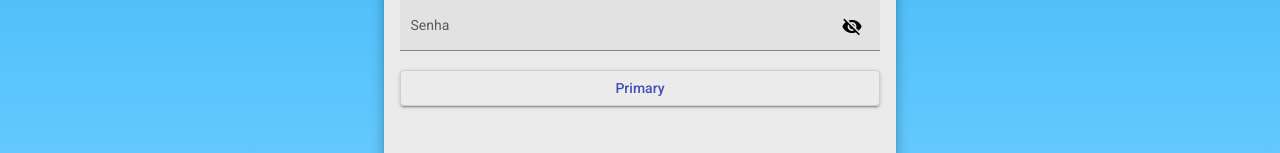
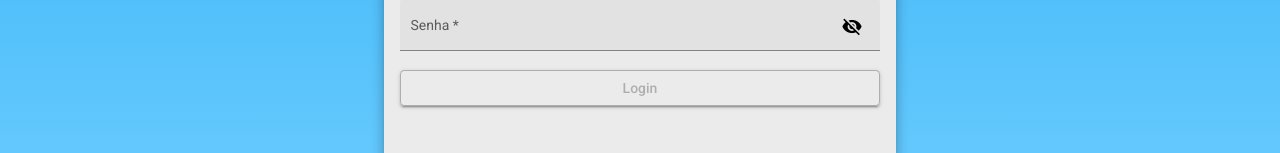
Before and after one commit to miguel826t/HelpDesk-Front, an Angular app: page /login in a window 1280 px wide. Shown: the part 553-706 px from the top of the page. Built offline with nearby package versions, Linux system fonts and the light colour scheme.

Commit message:
Validação de campos do login

```diff
--- a/src/app/components/login/login.component.css
+++ b/src/app/components/login/login.component.css
@@ -28,3 +28,7 @@ img {
     width: 100%;
     margin: 1.5rem auto 1.5rem auto;
 }
+
+button {
+    margin: auto;
+}
--- a/src/app/components/login/login.component.html
+++ b/src/app/components/login/login.component.html
@@ -4,19 +4,31 @@
         <img src="assets/img/login-image.svg" alt="Help Desk Login">
         <mat-form-field class="full-width" appearance="fill">
             <mat-label>E-mail</mat-label>
-            <input matInput placeholder="Email@example.com" [formControl]="email" required>
+            <input
+            matInput
+            name = "email"
+            placeholder="Email@example.com"
+            [(ngModel)]="creds.email"
+            [formControl]="email"
+            required>
             <mat-error *ngIf="email.invalid">{{getErrorMessage()}}</mat-error>
        </mat-form-field>
 
         <mat-form-field class="full-width" appearance="fill">
             <mat-label>Senha</mat-label>
-            <input matInput [type]="hidePass ? 'password' : 'text'">
+            <input
+            matInput
+            name="senha"
+            [(ngModel)]="creds.senha"
+            [formControl]="senha"
+            [type]="hidePass ? 'password' : 'text'"
+            required>
             <button mat-icon-button matSuffix (click)="hidePass = !hidePass" [attr.aria-label]="'Hide password'" [attr.aria-pressed]="hidePass">
                 <mat-icon>{{hidePass ? 'visibility_off' : 'visibility'}}</mat-icon>
             </button>
         </mat-form-field>
 
-        <button class="full-width mat-elevation-z2" mat-stroked-button color="primary">Primary</button>
+        <button [disabled]="!validaCampos()" class="full-width mat-elevation-z2" mat-stroked-button color="primary">Login</button>
     </form>
 
 </div>
--- a/src/app/components/login/login.component.ts
+++ b/src/app/components/login/login.component.ts
@@ -1,5 +1,6 @@
 import { Component, OnInit } from '@angular/core';
 import { FormControl, Validators } from '@angular/forms';
+import { Credenciais } from 'src/app/models/credenciais';
 
 @Component({
   selector: 'app-login',
@@ -8,13 +9,26 @@ import { FormControl, Validators } from '@angular/forms';
 })
 export class LoginComponent implements OnInit {
 
-  email = new FormControl('', [Validators.required, Validators.email]);
+  creds : Credenciais = {
+    email : '',
+    senha : ''
+  }
+  email = new FormControl(this.creds.email, [Validators.required, Validators.email]);
+  senha = new FormControl(this.creds.senha, [Validators.required, Validators.minLength(8)]);
   hidePass : boolean;
 
   constructor() { }
 
   ngOnInit(): void {
     this.hidePass = true;
+  }
+
+  validaCampos() : boolean{
+    if(this.email.valid && this.senha.valid){
+      return true;
+    }else{
+      return false;
+    }
   }
 
   getErrorMessage() {
--- /dev/null
+++ b/src/app/models/credenciais.ts
@@ -0,0 +1,4 @@
+export interface Credenciais {
+    email : string;
+    senha : string;
+}
```
